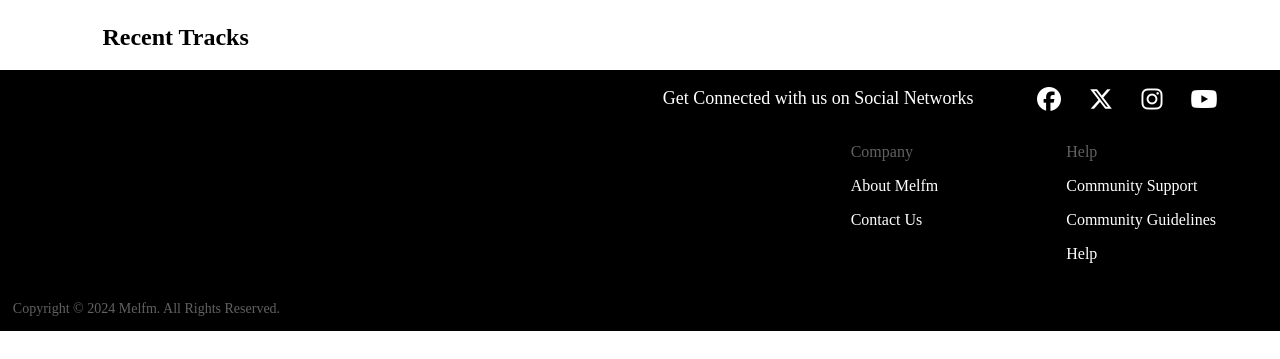
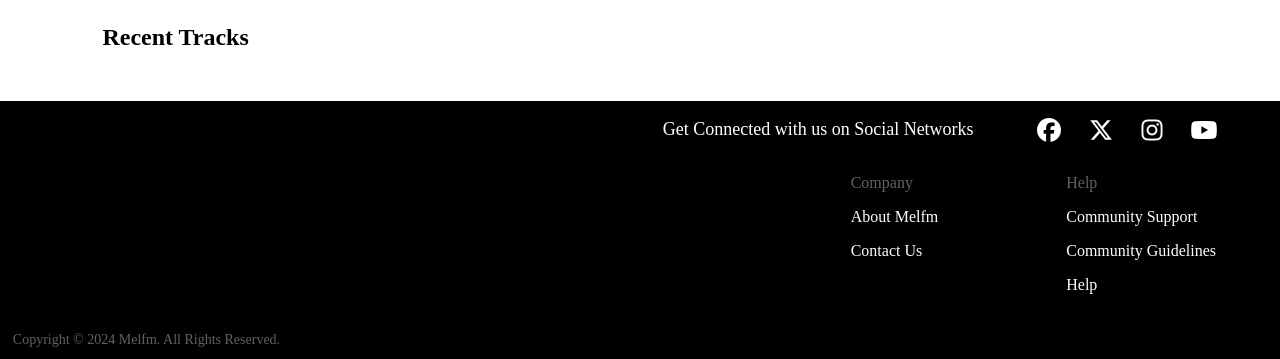
Before and after one commit to DollydaSheep/MelFm, a plain HTML site: page homepage.html in a window 1280 px wide. Shown: the part 438-797 px from the top of the page. Drawn offline with Linux system fonts and the light colour scheme; no server answers.

Commit message:
Update JS v2 improved footer lib.js updated

```diff
--- a/lib.css
+++ b/lib.css
@@ -3,6 +3,7 @@
 }
 body{
     margin: 0;
+    min-height: 100vh;
     display: flex;
     flex-direction: column;
 }
@@ -221,6 +222,7 @@
 }
 .footer{
     min-height: 5em;
+    margin-top: auto;
     z-index: 1;
     background-color:black ;
 }
--- a/script.js
+++ b/script.js
@@ -159,12 +159,10 @@
         if(data.access_token != undefined){
             access = data.access_token;
             sessionStorage.setItem("access_token", access);
-            console.log(sessionStorage.getItem("access_token"));
         }
         if(data.refresh_token != undefined){
             refresh = data.refresh_token;
             sessionStorage.setItem("refresh_token", refresh);
-            console.log(sessionStorage.getItem("refresh_token"));
         }
         onpageload();
     }
--- a/styles.css
+++ b/styles.css
@@ -1,5 +1,6 @@
 body{
     margin: 0;
+    min-height: 100vh;
     display: flex;
     flex-direction: column;
     background: url(img.png);
@@ -120,6 +121,7 @@
 }
 .footer{
     min-height: 5em;
+    margin-top: auto;
     z-index: 1;
     background-color:black ;
 }
--- a/stylesHome.css
+++ b/stylesHome.css
@@ -1,5 +1,6 @@
 body{
     margin: 0;
+    min-height: 100vh;
     display: flex;
     flex-direction: column;
 }
@@ -167,6 +168,7 @@
     margin-bottom: 4vh;
 }
 .footer{
+    margin-top: auto;
     min-height: 5em;
     z-index: 1;
     background-color:black ;
```
Also changed, not shown: lib.js (+8 -6 lines).
